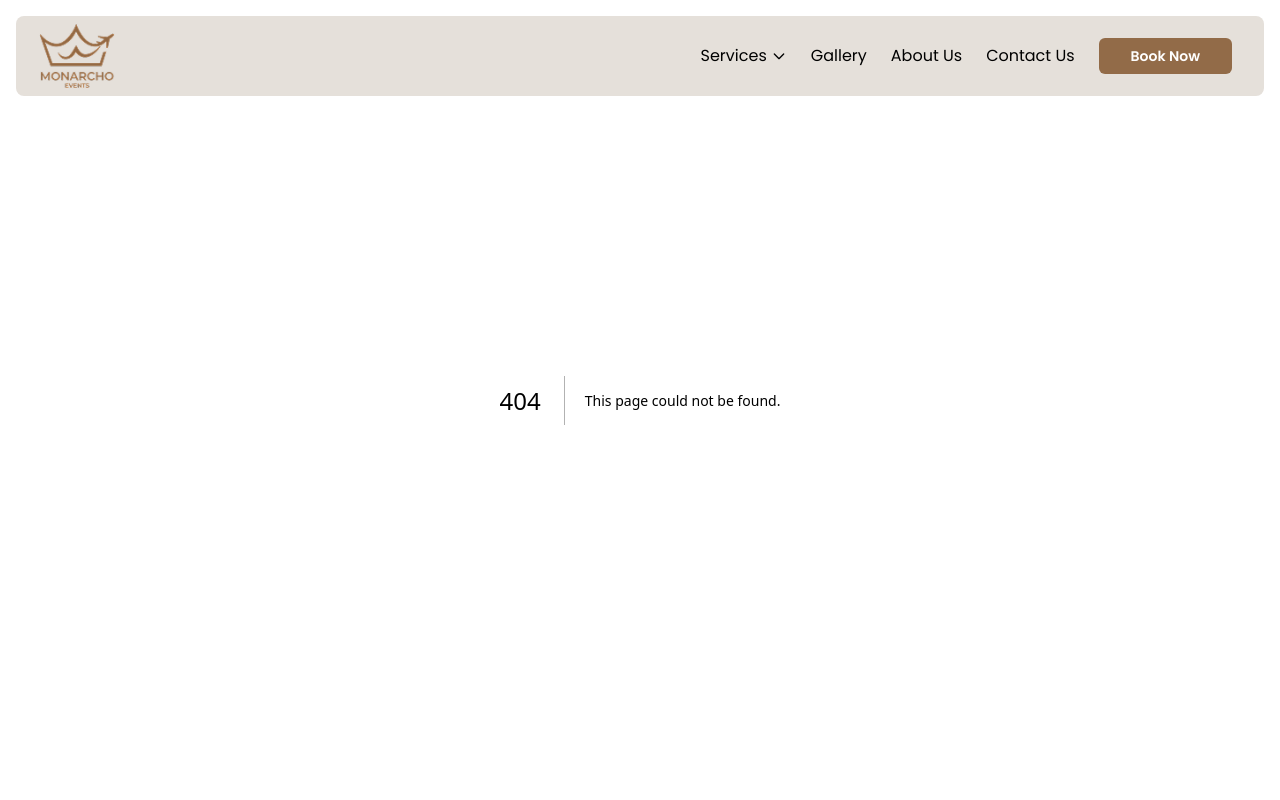
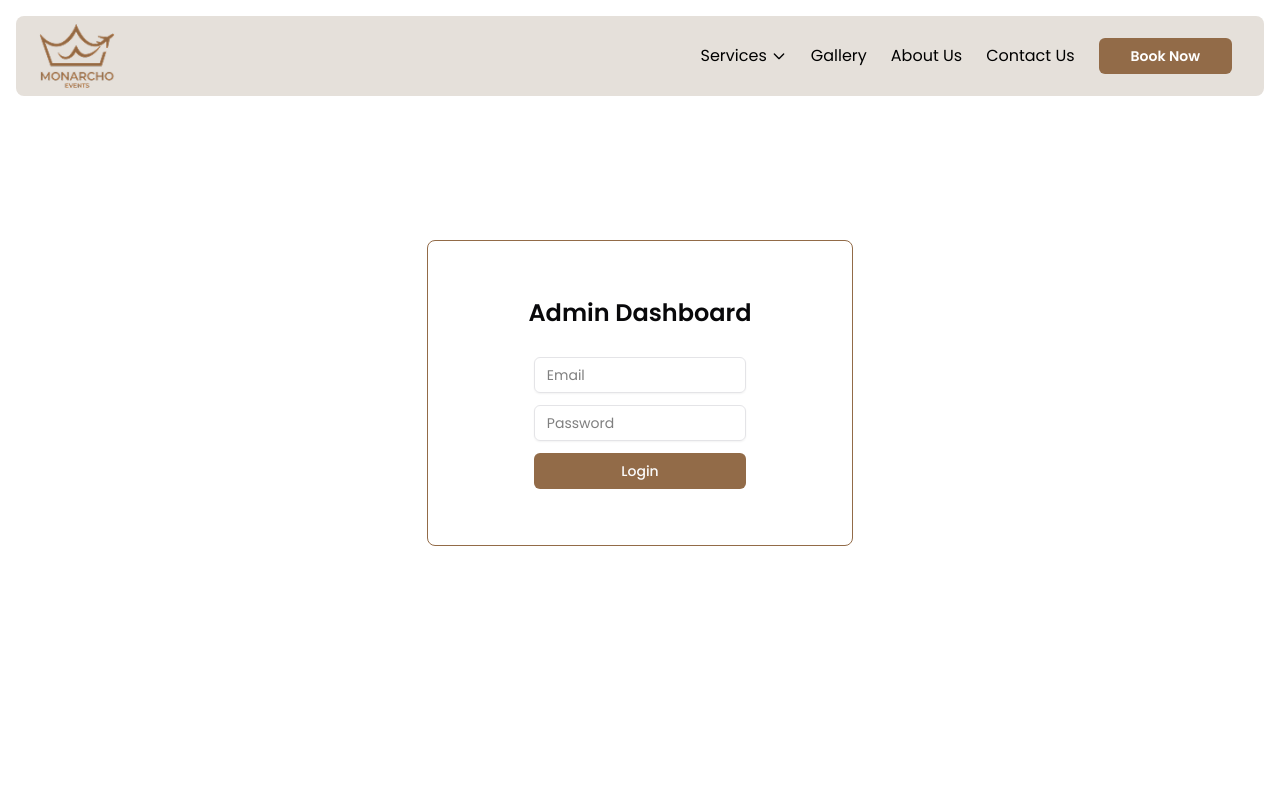
Before and after one commit to Orbit-X-Biz/monarcho-events, a Next.js app: page /admin in a window 1280 px wide. Before the commit this address had no page. Shown: the top 800 px of the page. Built offline with nearby package versions, Linux system fonts and the light colour scheme; a web font is replaced by a local one.

Commit message:
admin login UI

```diff
--- /dev/null
+++ b/src/app/admin/page.tsx
@@ -0,0 +1,69 @@
+/* eslint-disable @typescript-eslint/no-explicit-any */
+"use client";
+import { Button } from "@/components/ui/button";
+import { Input } from "@/components/ui/input";
+// import { adminLogin } from "@/services/adminService";
+import { useRouter } from "next/navigation";
+import { useState } from "react";
+// import { toast } from "sonner";
+
+export default function AdminLogin() {
+  const router = useRouter();
+  const [email, setEmail] = useState("");
+  const [password, setPassword] = useState("");
+  const [loading, setLoading] = useState(false);
+
+  //   const handleLogin = async () => {
+  //     if (!email || !password) {
+  //       toast.error("Please enter both email and password");
+  //       return;
+  //     }
+
+  //     setLoading(true);
+  //     try {
+  //       const { token } = await adminLogin(email, password);
+  //       localStorage.setItem("adminToken", token);
+  //       toast.success("Login successful");
+  //       router.push("/adminDashboard");
+  //     } catch (err: any) {
+  //       toast.error(`Login Failed`);
+  //       console.log(err);
+  //     } finally {
+  //       setLoading(false);
+  //     }
+  //   };
+
+  return (
+    <>
+      {/* Blank div for navbar */}
+      <div className="h-20 sm:h-24"></div>
+
+      <div className="font-[Poppins] mt-36 flex items-center justify-center">
+        <div className="py-14 border border-[#926B48] rounded-lg flex flex-col items-center justify-center w-2/6">
+          <p className="text-zinc-950 text-2xl font-semibold">Admin Dashboard</p>
+          <Input
+            className="w-1/2 border-[#E4E4E7] mt-7"
+            placeholder="Email"
+            type="email"
+            value={email}
+            onChange={(e) => setEmail(e.target.value)}
+          ></Input>
+          <Input
+            className="w-1/2 border-[#E4E4E7] mt-3"
+            placeholder="Password"
+            type="password"
+            value={password}
+            onChange={(e) => setPassword(e.target.value)}
+          ></Input>
+          <Button
+            onClick={() => {}}
+            disabled={loading}
+            className="cursor-pointer mt-3 bg-[#926B48] w-1/2 text-zinc-50"
+          >
+            {loading ? "Logging in..." : "Login"}
+          </Button>
+        </div>
+      </div>
+    </>
+  );
+}
```
